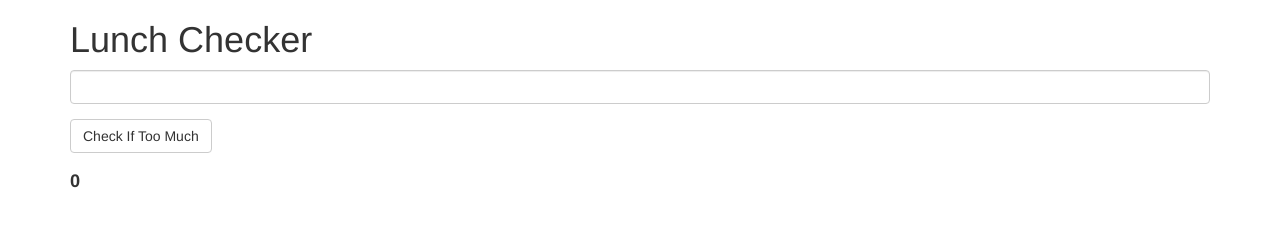
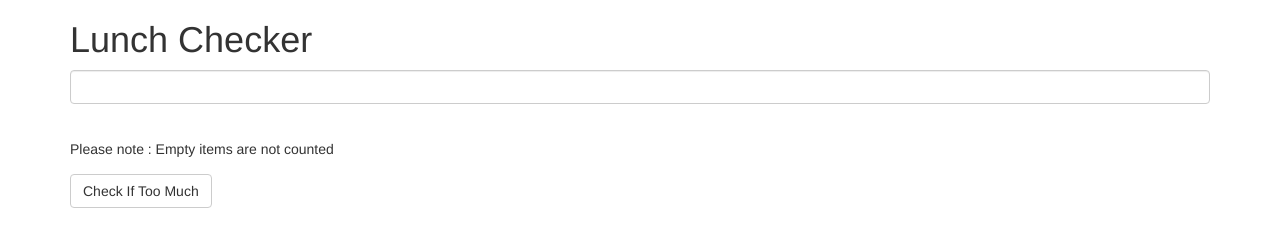
Before and after one commit to bhavanib16/coursera-test, a plain HTML site: page mod1-solution/index.html in a window 1280 px wide. Drawn offline with Linux system fonts and the light colour scheme.

Commit message:
'mod1-solution'

```diff
--- a/mod1-solution/app.js
+++ b/mod1-solution/app.js
@@ -8,7 +8,6 @@ angular.module('LunchCheck', [])
 
 LunchCheckController.$inject = ['$scope'];
 function LunchCheckController ($scope) {
-  //$scope.items = null;
   $scope.items = " ";
   $scope.msg = '';
   $scope.noOfItems = 0;
@@ -16,7 +15,6 @@ function LunchCheckController ($scope) {
   $scope.itemsArr1 = [];
 
   $scope.countItems = function () {
-    //if ($scope.items != null){
       $scope.itemsArr = $scope.items.split(',');
       var i;
       for (i = 0; i < $scope.itemsArr.length; i++) {
@@ -25,7 +23,6 @@ function LunchCheckController ($scope) {
           $scope.noOfItems += 1;
           }
         }
-      //}
    };
 
   $scope.showOrderStatus = function () {
@@ -40,7 +37,6 @@ function LunchCheckController ($scope) {
         $scope.msg = 'Please enter data first';
       }
       $scope.noOfItems = 0;
-      //$scope.items = null;
     };
 
   };
--- a/mod1-solution/index.html
+++ b/mod1-solution/index.html
@@ -18,14 +18,16 @@
              placeholder="list comma separated dishes you usually have for lunch"
              class="form-control" ng-model="items" ng-blur="countItems()">
          </div>
+         <br>
+         <div class="form-group">
+           Please note : Empty items are not counted
+         </div>
          <div class="form-group">
              <button class="btn btn-default"  ng-click="showOrderStatus()">Check If Too Much</button>
          </div>
          <div class="form-group message">
            <!-- Your message can go here. -->
            <p ng-style="customStyle.style">{{msg}}</p>
-           {{noOfItems}}
-           {{itemsArr}}
          </div>
    </div>
 
```
